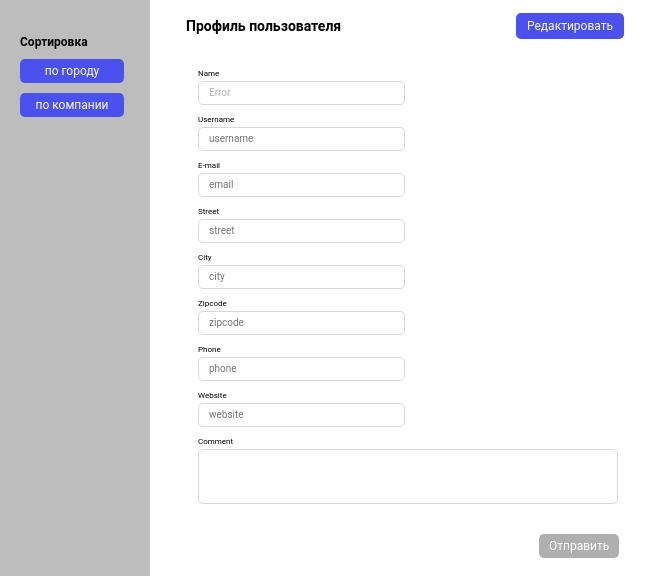
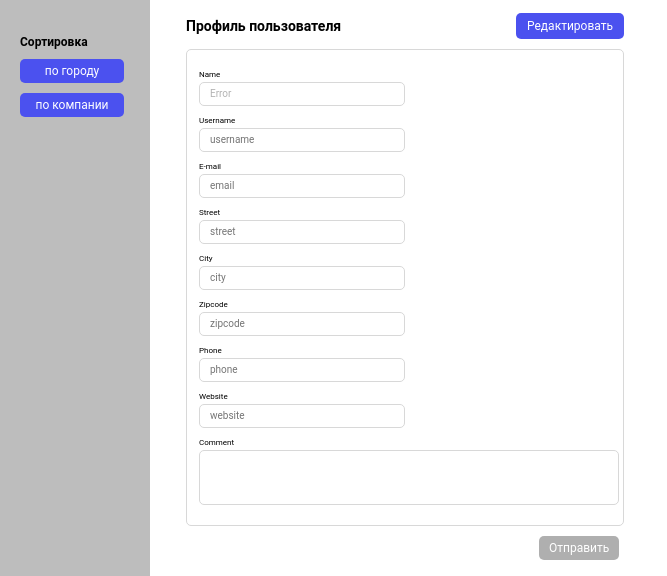
Before and after one commit to nikolajbotalov/roox_test, a React app: page /profile/1 in a window 1280 px wide. Shown: the top 576 px of the page, without its empty margins (0-667 px from the left). Built offline with nearby package versions, Linux system fonts and the light colour scheme; no server answers; the HTML template or start-up script is replaced by a standard one.

Commit message:
Add classnames, editable fields and submit button

```diff
--- a/package.json
+++ b/package.json
@@ -56,6 +56,7 @@
   "dependencies": {
     "@reduxjs/toolkit": "^1.7.1",
     "axios": "^0.25.0",
+    "classnames": "^2.3.1",
     "formik": "^2.2.9",
     "react": "^17.0.2",
     "react-dom": "^17.0.2",
--- a/src/components/Profile/Profile.module.scss
+++ b/src/components/Profile/Profile.module.scss
@@ -29,58 +29,4 @@
 		line-height: 14px;
 		color: #FFFFFF;
 	}
-
-	&__form {
-		padding: 20px 12px;
-		display: flex;
-		flex-direction: column;
-		margin-bottom: 10px;
-
-		label {
-			font-family: 'Roboto', sans-serif;
-			font-style: normal;
-			font-weight: normal;
-			font-size: 8px;
-			line-height: 9px;
-			margin-bottom: 3px;
-		}
-
-		input {
-			border: 1px solid #D8D8D8;
-			width: 50%;
-			box-sizing: border-box;
-			border-radius: 5px;
-			padding: 5px 10px;
-			font-family: 'Roboto', sans-serif;
-			font-style: normal;
-			font-weight: normal;
-			font-size: 10px;
-			line-height: 12px;
-			color: rgba(0, 0, 0, 0.3);
-			margin-bottom: 10px;
-		}
-
-		textarea {
-			resize: none;
-			border: 1px solid #D8D8D8;
-			box-sizing: border-box;
-			border-radius: 5px;
-			width: 420px;
-			height: 55px;
-		}
-	}
-
-	&__submit {
-		margin-left: 353px;
-		margin-right: 41px;
-		padding: 5px 10px;
-		background: #AFAFAF;
-		border-radius: 5px;
-		font-family: 'Roboto', sans-serif;
-		font-style: normal;
-		font-weight: normal;
-		font-size: 12px;
-		line-height: 14px;
-		color: #FFFFFF;
-	}
 }
--- a/src/components/Profile/Profile.module.scss.d.ts
+++ b/src/components/Profile/Profile.module.scss.d.ts
@@ -3,9 +3,7 @@
 interface CssExports {
   'Profile': string;
   'Profile__edit': string;
-  'Profile__form': string;
   'Profile__header': string;
-  'Profile__submit': string;
   'Profile__title': string;
 }
 export const cssExports: CssExports;
--- a/src/components/Profile/Profile.tsx
+++ b/src/components/Profile/Profile.tsx
@@ -33,10 +33,8 @@ export const Profile = ({ profile, isLoading }: IProps) => {
 
 			{isLoading
 				? <Loader />
-				: <ProfileForm className={styles.Profile__form} formFields={formFields} isEdit={isEdit} />
+				: <ProfileForm formFields={formFields} isEdit={isEdit} />
 			}
-
-			<Button className={styles.Profile__submit}>Отправить</Button>
 		</div>
 	);
 };
--- /dev/null
+++ b/src/components/Profile/ProfileForm/ProfileForm.module.scss
@@ -0,0 +1,64 @@
+.ProfileForm {
+	padding: 20px 12px;
+	display: flex;
+	flex-direction: column;
+	margin-bottom: 10px;
+	border: 1px solid #D8D8D8;
+	border-radius: 5px;
+
+	label {
+		font-family: 'Roboto', sans-serif;
+		font-style: normal;
+		font-weight: normal;
+		font-size: 8px;
+		line-height: 9px;
+		margin-bottom: 3px;
+	}
+
+	textarea {
+		resize: none;
+		border: 1px solid #D8D8D8;
+		box-sizing: border-box;
+		border-radius: 5px;
+		width: 420px;
+		height: 55px;
+	}
+
+	&__field {
+		border: 1px solid #D8D8D8;
+		width: 50%;
+		box-sizing: border-box;
+		border-radius: 5px;
+		padding: 5px 10px;
+		font-family: 'Roboto', sans-serif;
+		font-style: normal;
+		font-weight: normal;
+		font-size: 10px;
+		line-height: 12px;
+		color: #000 ;
+		margin-bottom: 10px;
+	}
+
+	&__uneditableField {
+		color: rgba(0, 0, 0, 0.3) !important;
+	}
+
+	&__submit {
+		margin-left: 353px;
+		margin-right: 41px;
+		padding: 5px 10px;
+		background: #52CF4F;
+
+		border-radius: 5px;
+		font-family: 'Roboto', sans-serif;
+		font-style: normal;
+		font-weight: normal;
+		font-size: 12px;
+		line-height: 14px;
+		color: #FFFFFF;
+	}
+
+	&__inactiveSubmit {
+		background: #AFAFAF;
+	}
+}
--- a/src/components/Profile/ProfileForm/ProfileForm.tsx
+++ b/src/components/Profile/ProfileForm/ProfileForm.tsx
@@ -1,16 +1,18 @@
 import React from 'react';
 import { useFormik } from 'formik';
 import * as yup from 'yup';
+import cn from 'classnames';
 
-import { Input, Textarea, Form } from '../../../shared';
+import { Input, Textarea, Form, Button } from '../../../shared';
+
+import styles from './ProfileForm.module.scss';
 
 interface IProps {
 	formFields: IProfile;
-	className: string;
 	isEdit: boolean;
 }
 
-export const ProfileForm = ({ formFields, className, isEdit }: IProps) => {
+export const ProfileForm = ({ formFields, isEdit }: IProps) => {
 	const formik = useFormik({
 		initialValues: {
 			checking: '',
@@ -56,8 +58,12 @@ export const ProfileForm = ({ formFields, className, isEdit }: IProps) => {
 	});
 
 	return (
-		<Form className={className}>
+		<>
+			<Form className={styles.ProfileForm}>
 				<Input
+					className={cn(styles.ProfileForm__field,
+						{ [styles.ProfileForm__uneditableField]: isEdit })
+					}
 					name="Name"
 					placeholder="name"
 					onChange={formik.handleChange}
@@ -68,6 +74,9 @@ export const ProfileForm = ({ formFields, className, isEdit }: IProps) => {
 				/>
 
 				<Input
+					className={cn(styles.ProfileForm__field,
+						{ [styles.ProfileForm__uneditableField]: isEdit })
+					}
 					name="Username"
 					placeholder="username"
 					onChange={formik.handleChange}
@@ -78,6 +87,9 @@ export const ProfileForm = ({ formFields, className, isEdit }: IProps) => {
 				/>
 
 				<Input
+					className={cn(styles.ProfileForm__field,
+						{ [styles.ProfileForm__uneditableField]: isEdit })
+					}
 					name="E-mail"
 					placeholder="email"
 					onChange={formik.handleChange}
@@ -88,6 +100,9 @@ export const ProfileForm = ({ formFields, className, isEdit }: IProps) => {
 				/>
 
 				<Input
+					className={cn(styles.ProfileForm__field,
+						{ [styles.ProfileForm__uneditableField]: isEdit })
+					}
 					name="Street"
 					placeholder="street"
 					onChange={formik.handleChange}
@@ -97,6 +112,9 @@ export const ProfileForm = ({ formFields, className, isEdit }: IProps) => {
 				/>
 
 				<Input
+					className={cn(styles.ProfileForm__field,
+						{ [styles.ProfileForm__uneditableField]: isEdit })
+					}
 					name="City"
 					placeholder="city"
 					onChange={formik.handleChange}
@@ -106,6 +124,9 @@ export const ProfileForm = ({ formFields, className, isEdit }: IProps) => {
 				/>
 
 				<Input
+					className={cn(styles.ProfileForm__field,
+						{ [styles.ProfileForm__uneditableField]: isEdit })
+					}
 					name="Zipcode"
 					placeholder="zipcode"
 					onChange={formik.handleChange}
@@ -115,6 +136,9 @@ export const ProfileForm = ({ formFields, className, isEdit }: IProps) => {
 				/>
 
 				<Input
+					className={cn(styles.ProfileForm__field,
+						{ [styles.ProfileForm__uneditableField]: isEdit })
+					}
 					name="Phone"
 					placeholder="phone"
 					onChange={formik.handleChange}
@@ -125,6 +149,9 @@ export const ProfileForm = ({ formFields, className, isEdit }: IProps) => {
 				/>
 
 				<Input
+					className={cn(styles.ProfileForm__field,
+						{ [styles.ProfileForm__uneditableField]: isEdit })
+					}
 					name="Website"
 					placeholder="website"
 					onChange={formik.handleChange}
@@ -139,6 +166,10 @@ export const ProfileForm = ({ formFields, className, isEdit }: IProps) => {
 					readOnly={isEdit}
 				></Textarea>
 			</Form>
+
+			<Button className={cn(styles.ProfileForm__submit,
+				{ [styles.ProfileForm__inactiveSubmit]: isEdit })}>Отправить</Button>
+		</>
 	);
 };
 
```
Also changed, not shown: src/components/Profile/ProfileForm/ProfileForm.module.scss.d.ts (added, +11 -0 lines), 1 other file (tests, documents, lock files or other folders). Lines whose indentation alone changed are shown as unchanged.
